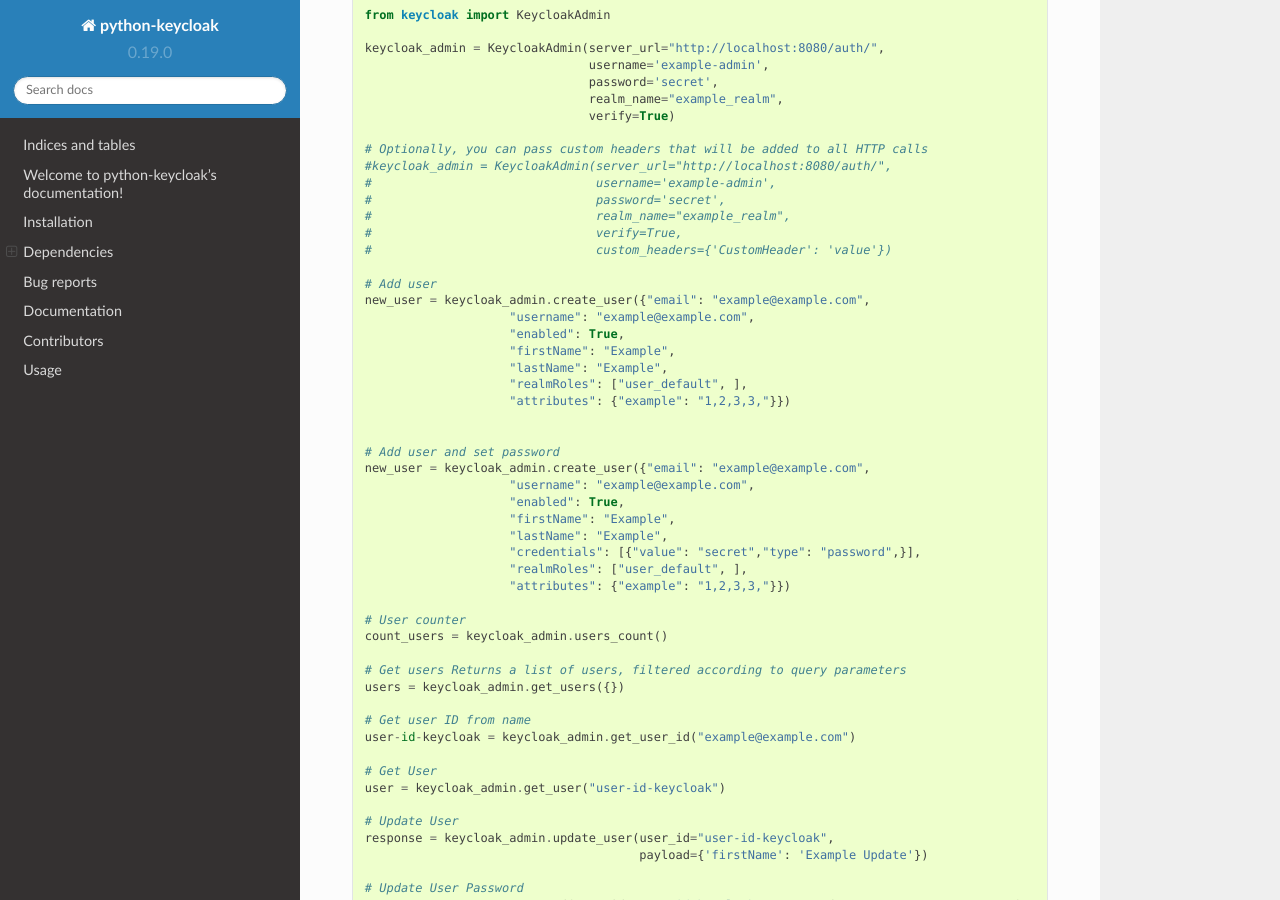
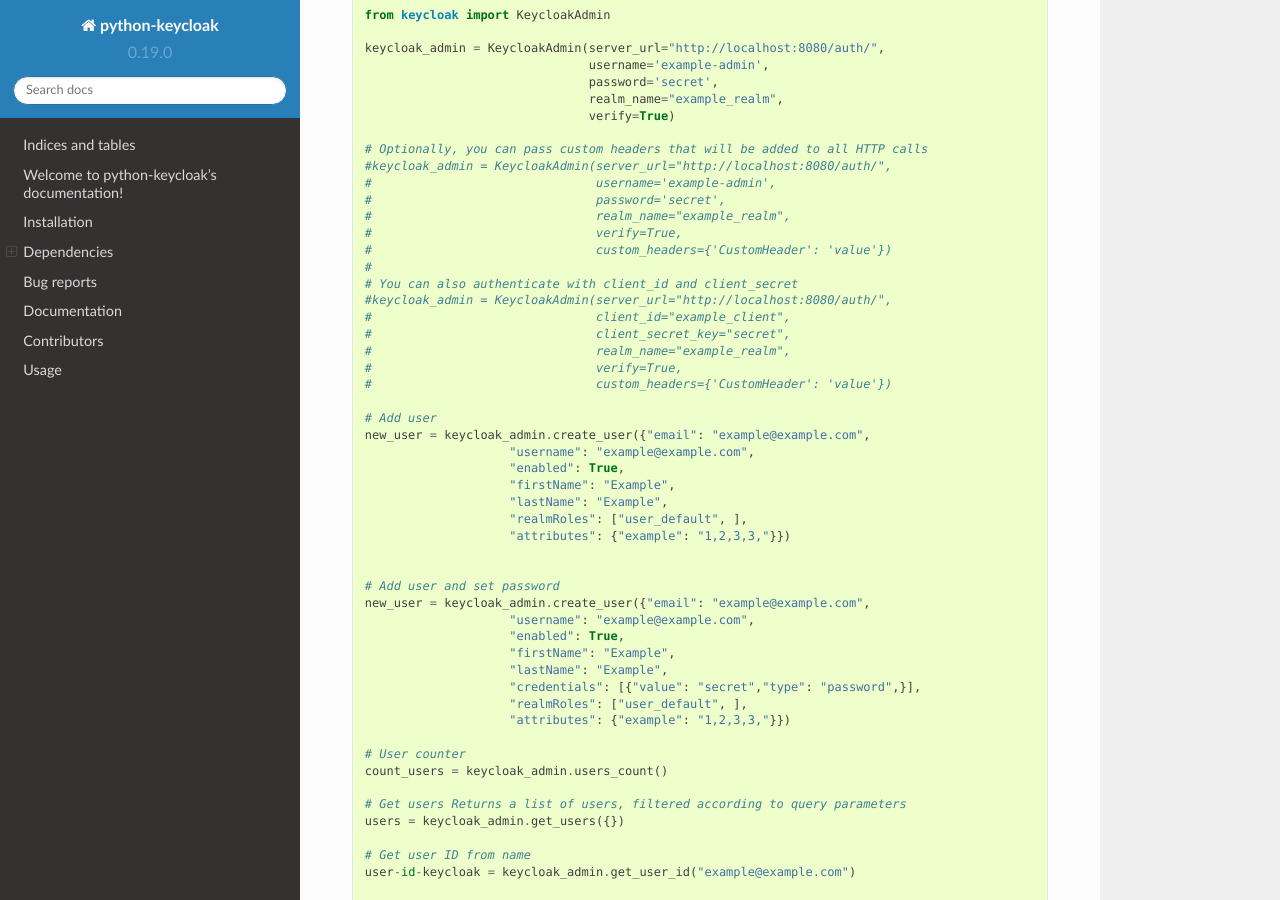
Before and after one commit to marcospereirampj/python-keycloak, a Sphinx documentation site: the page built from docs/source/index.rst, in a window 1280 px wide and 900 px high, scrolled down 2780 px. Built offline with Sphinx 7.4.7 and the Read the Docs theme 2.0.0, drawn with Linux system fonts in a browser that asks for light colours.

Commit message:
Add support for Client Credentials Grant in KeycloakAdmin

```diff
--- a/docs/source/index.rst
+++ b/docs/source/index.rst
@@ -158,6 +158,14 @@ Main methods::
     #                               realm_name="example_realm",
     #                               verify=True,
     #                               custom_headers={'CustomHeader': 'value'})
+    #
+    # You can also authenticate with client_id and client_secret
+    #keycloak_admin = KeycloakAdmin(server_url="http://localhost:8080/auth/",
+    #                               client_id="example_client",
+    #                               client_secret_key="secret",
+    #                               realm_name="example_realm",
+    #                               verify=True,
+    #                               custom_headers={'CustomHeader': 'value'})
 
     # Add user
     new_user = keycloak_admin.create_user({"email": "example@example.com",
```
Also changed, not shown: 1 other file.
